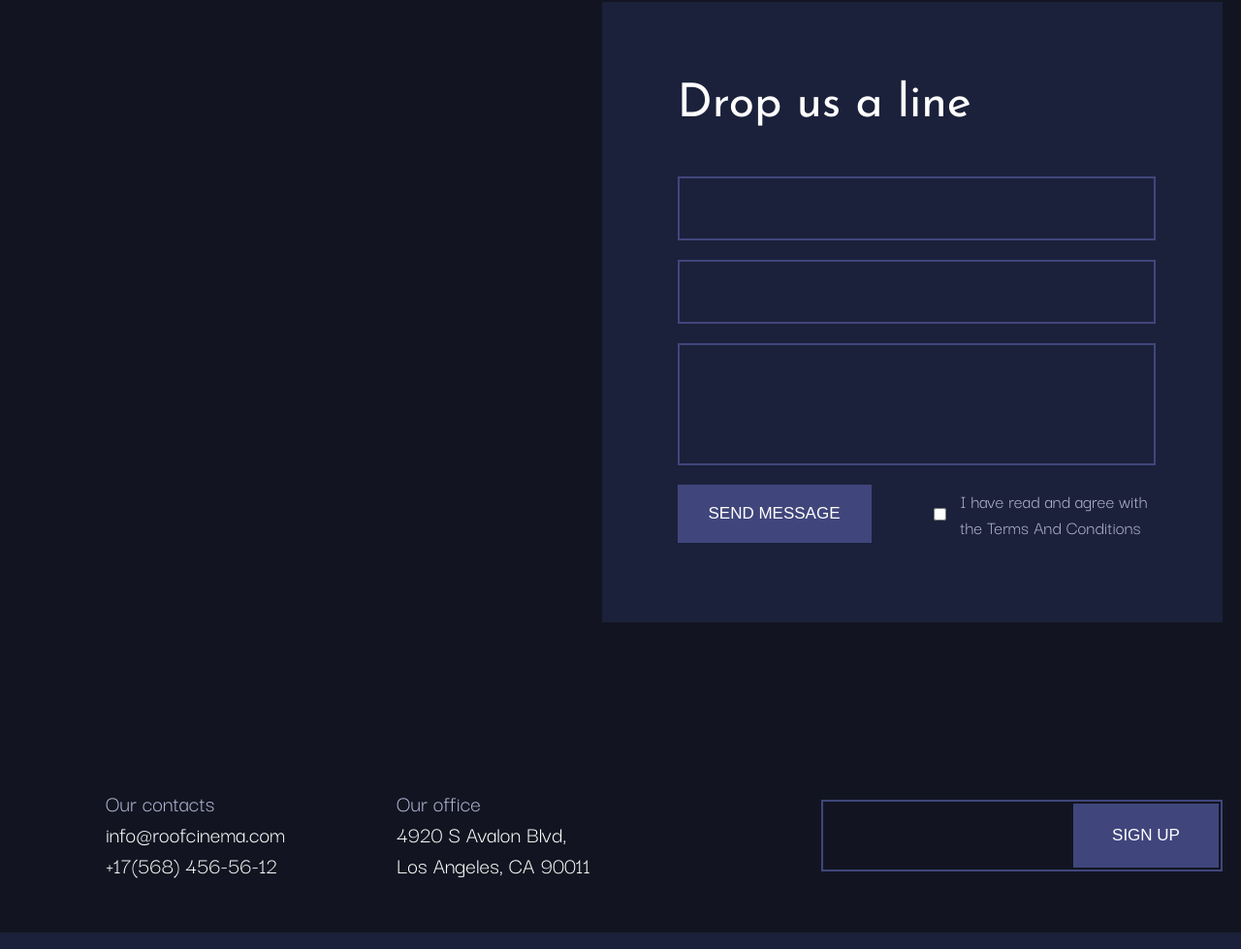
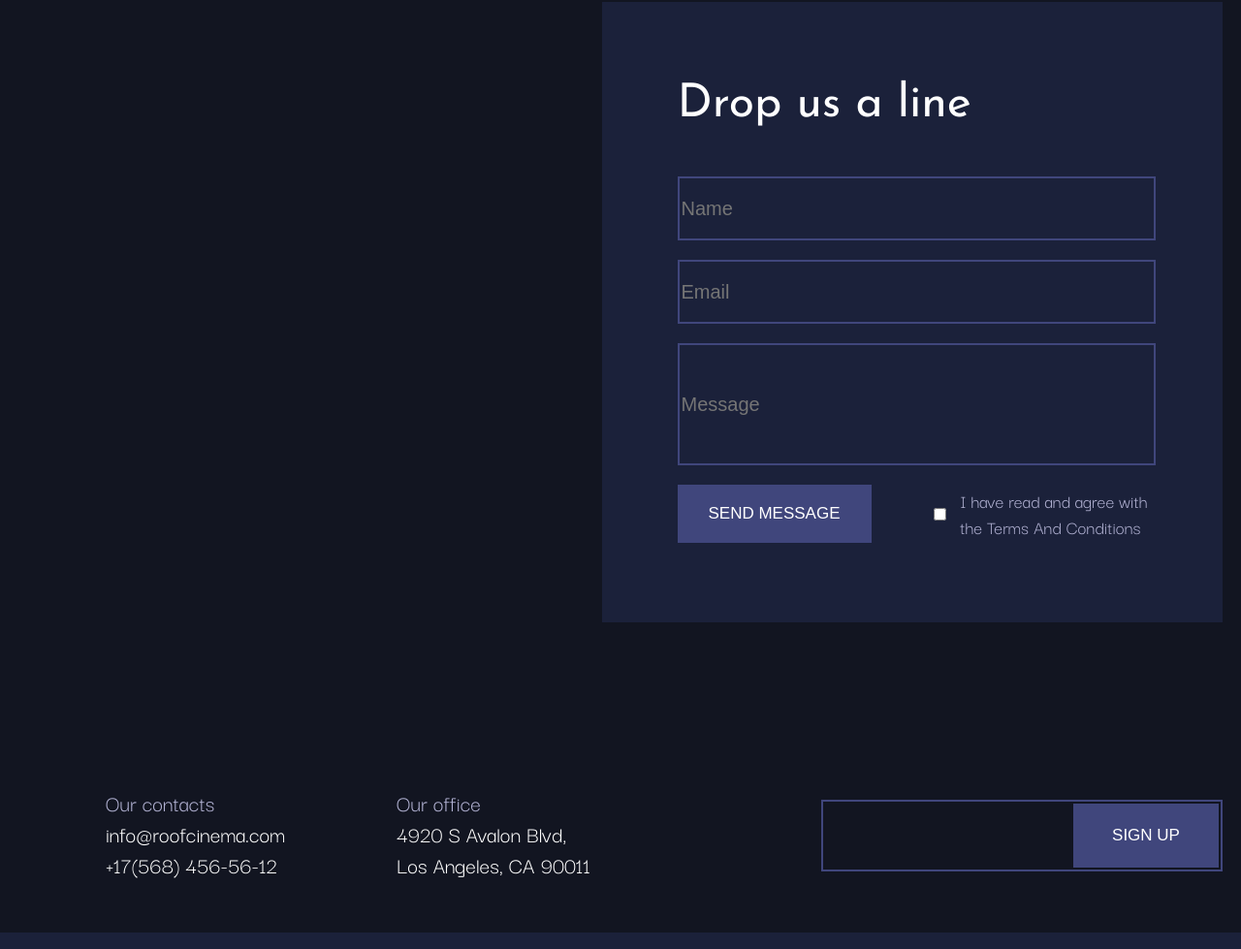
Before and after one commit to glazov92/r-sinema, a plain HTML site: page index.html in a window 1280 px wide. Shown: the part 3377-4356 px from the top of the page at 97% size. Drawn offline with Linux system fonts and the light colour scheme.

Commit message:
Добавил плейсхолдеры и ховер на кнопку

```diff
--- a/index.html
+++ b/index.html
@@ -169,13 +169,13 @@
                 <h2>Drop us a line</h2>
                 <form action="">
                     <label for="" class="text">
-                        <input type="text" class="feedback__name" >
+                        <input type="text" class="feedback__name" placeholder="Name" >
                     </label>
                     <label for="" class="email">
-                        <input type="email" class="feedback__email">
+                        <input type="email" class="feedback__email" placeholder="Email">
                     </label>
                     <label for="" class="textarea">
-                        <input type="textarea" class="feedback__message">
+                        <input type="textarea" class="feedback__message" placeholder="Message">
                     </label>
                     <div class="feedback__forms-bot">
                         <label for="" class="submit">
--- a/styles/style.css
+++ b/styles/style.css
@@ -148,6 +148,11 @@ body {
     background-color: #40467C;
     border: 1px solid #40467C;
 }
+
+.open-air__button--violet:hover {
+    background-color: #51578C;
+}
+
 .open-air__button--empty {
     font-size: 17px;
     color: white;
```
